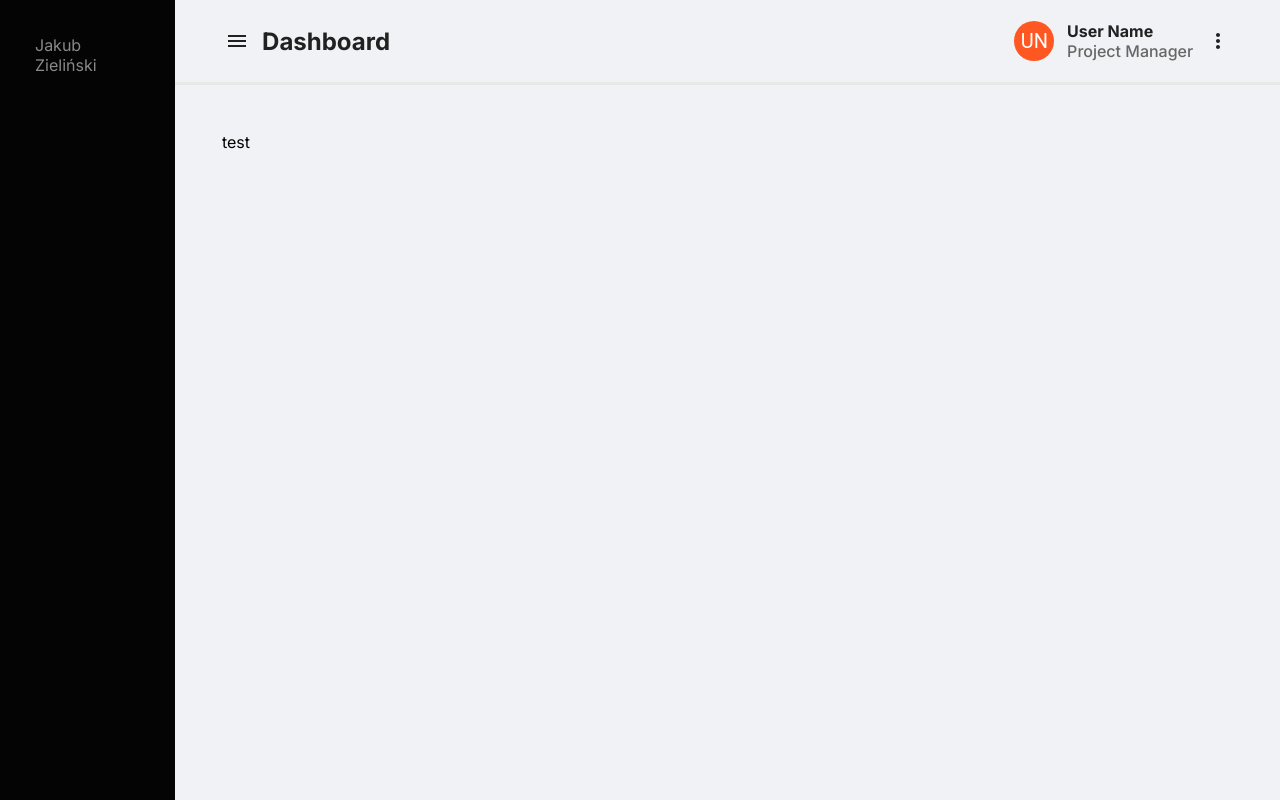
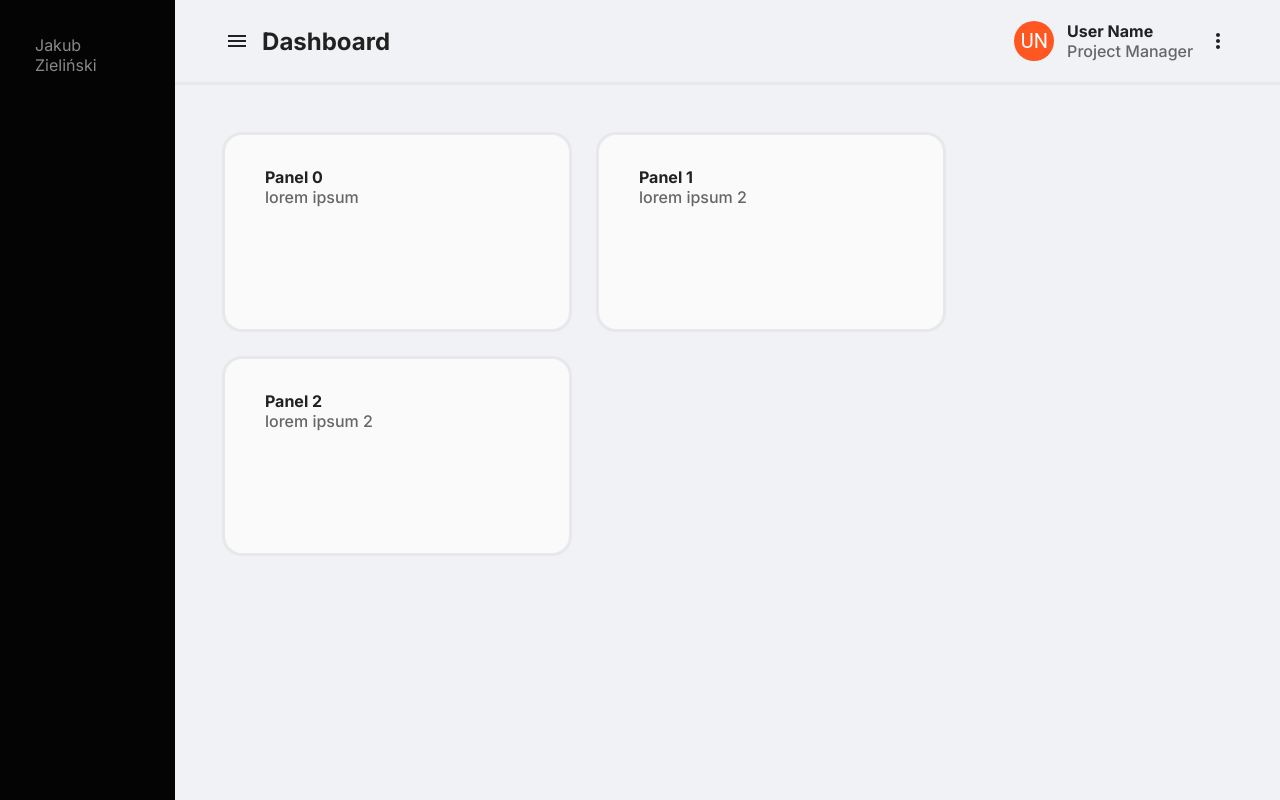
Before and after one commit to jzielinski47/react-user-dashboard-old, a React (Create React App) app: page / in a window 1280 px wide. Built offline with nearby package versions, Linux system fonts and the light colour scheme.

Commit message:
panel-display-update

```diff
--- a/src/components/Content.css
+++ b/src/components/Content.css
@@ -2,4 +2,9 @@
     width: 100%;
     height: 100%;
     padding: 35pt;
+
+    display: flex;
+    flex-wrap: wrap;
+    justify-content: flex-start;
+    gap: 1.5em;
 }
--- a/src/components/Content.tsx
+++ b/src/components/Content.tsx
@@ -1,11 +1,24 @@
 import './Content.css';
 import React from 'react';
+import Panel from './Panel';
 
+interface Panels {
+    id: number;
+    title: string;
+    description?: string;
+    icon?: string;
+}
+
+const panels: Panels[] = [
+    { id: 0, title: `panel 0`, description: 'lorem ipsum', icon: '1' },
+    { id: 1, title: `panel 1`, description: 'lorem ipsum 2', icon: '2' },
+    { id: 2, title: `panel 2`, description: 'lorem ipsum 2', icon: '2' },
+]
 
 function Content() {
     return (
         <div className='content'>
-            test
+            {panels.map(panel => <Panel key={panel.id} title={panel.title} description={panel.description} />)}
         </div>
     );
 }
--- /dev/null
+++ b/src/components/Panel.css
@@ -0,0 +1,53 @@
+:root {
+    --white87: #E2E2E2;
+    --white60: #ffffff60;
+    --white30: #ffffff30;
+
+    --black87: #212121;
+    --black60: #666666;
+    --black30: #9e9e9e;
+
+    --background-white: #F0F2F5;
+    --panel-white: #FAFAFA;
+    --border-white: #E8E8E8;
+
+    --gray: #333333;
+}
+
+
+.panel {
+    padding: 2em 2.5em;
+
+    min-width: 350px;
+    min-height: 200px;
+
+    background: var(--panel-white);
+    border: 3px solid var(--border-white);
+    border-radius: 20px;
+
+    display: flex;
+    flex-direction: column;
+}
+
+.panel-title {
+    font-size: 16px;
+    font-weight: 700;
+    color: var(--black87);
+    text-transform: capitalize;
+}
+
+.panel-description {
+    font-size: 16px;
+    font-weight: 500;
+    color: var(--black60);
+}
+
+.panel.black {
+    color: var(--white87);
+    background: var(--panel-black);
+}
+
+.panel.white {
+    color: var(--black87);
+    background: var(--panel-white);
+}
--- /dev/null
+++ b/src/components/Panel.tsx
@@ -0,0 +1,23 @@
+import './Panel.css'
+import React from 'react';
+
+interface Props {
+    title: string;
+    description?: string;
+    icon?: string;
+}
+
+function Panel(props: Props) {
+
+    return (
+        <div className='panel'>
+            <span className='panel-title'>{props.title}</span>
+            <span className='panel-description'>{props.description}</span>
+
+        </div >
+    );
+
+
+}
+
+export default Panel;
```
Also changed, not shown: src/App.css (line endings or trailing spaces).
